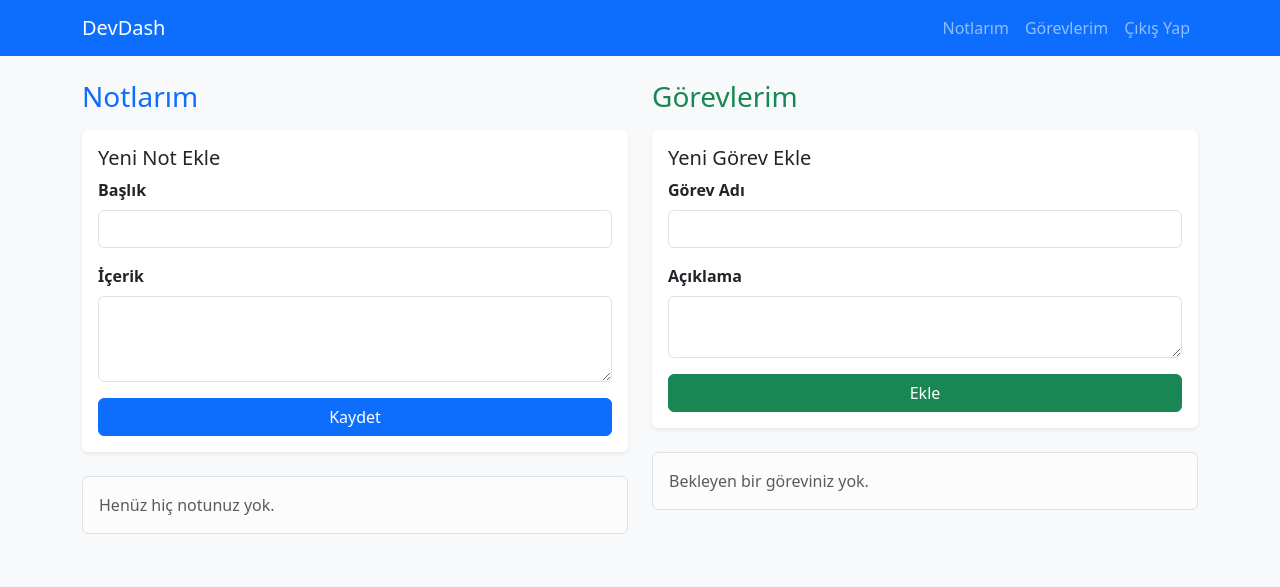
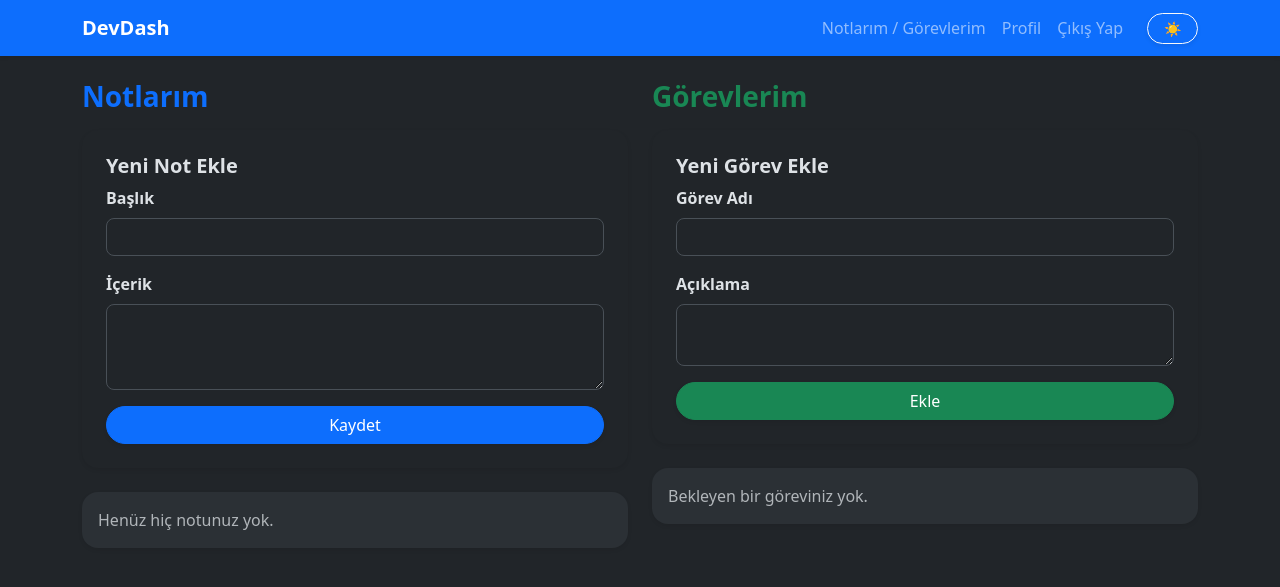
Before and after one commit to mertkonus/devdash, a Flask app: page / in a window 1280 px wide. Shown: the top 587 px of the page. Run offline with Flask 3, Linux system fonts and the light colour scheme; the visitor is signed in with stand-in values (Sample User, id 1); data that the repository does not hold is empty; some libraries are stand-ins or nearby versions.

Commit message:
feat: implement dynamic dark/light mode toggle with localstorage and overhaul UI with modern premium styles

```diff
--- a/app/templates/base.html
+++ b/app/templates/base.html
@@ -1,5 +1,5 @@
 <!DOCTYPE html>
-<html lang="tr">
+<html lang="tr" data-bs-theme="dark">
 <head>
     <meta charset="UTF-8">
     <meta name="viewport" content="width=device-width, initial-scale=1.0">
@@ -7,24 +7,32 @@
     <!-- Bootstrap 5 CSS -->
     <link href="https://cdn.jsdelivr.net/npm/bootstrap@5.3.2/dist/css/bootstrap.min.css" rel="stylesheet">
     <style>
-        body { background-color: #f8f9fa; }
+        /* Modern derinlik hissi için hover efekti */
+        .card-hover:hover {
+            transform: translateY(-3px);
+            transition: transform 0.3s ease, box-shadow 0.3s ease;
+            box-shadow: 0 .5rem 1rem rgba(0,0,0,.15)!important;
+        }
+        .card-hover {
+            transition: transform 0.3s ease, box-shadow 0.3s ease;
+        }
     </style>
 </head>
 <body>
-    <nav class="navbar navbar-expand-lg navbar-dark bg-primary mb-4">
+    <nav class="navbar navbar-expand-lg navbar-dark bg-primary mb-4 shadow-sm">
         <div class="container">
-            <a class="navbar-brand" href="/">DevDash</a>
+            <a class="navbar-brand fw-bold" href="/">DevDash</a>
             <button class="navbar-toggler" type="button" data-bs-toggle="collapse" data-bs-target="#navbarNav">
                 <span class="navbar-toggler-icon"></span>
             </button>
             <div class="collapse navbar-collapse" id="navbarNav">
-                <ul class="navbar-nav ms-auto">
+                <ul class="navbar-nav ms-auto align-items-lg-center">
                     {% if current_user.is_authenticated %}
                         <li class="nav-item">
-                            <a class="nav-link" href="#">Notlarım</a>
+                            <a class="nav-link" href="{{ url_for('main.index') }}">Notlarım / Görevlerim</a>
                         </li>
                         <li class="nav-item">
-                            <a class="nav-link" href="#">Görevlerim</a>
+                            <a class="nav-link" href="{{ url_for('main.profile') }}">Profil</a>
                         </li>
                         <li class="nav-item">
                             <a class="nav-link" href="{{ url_for('auth.logout') }}">Çıkış Yap</a>
@@ -37,6 +45,13 @@
                             <a class="nav-link" href="{{ url_for('auth.register') }}">Kayıt Ol</a>
                         </li>
                     {% endif %}
+
+                    <!-- Koyu/Açık Tema Butonu -->
+                    <li class="nav-item ms-lg-3 mt-2 mt-lg-0">
+                        <button id="themeToggleBtn" class="btn btn-sm btn-outline-light px-3 rounded-pill d-flex align-items-center gap-2 shadow-sm">
+                            <span id="themeIcon">☀️</span> <span class="d-lg-none">Tema Değiştir</span>
+                        </button>
+                    </li>
                 </ul>
             </div>
         </div>
@@ -53,7 +68,7 @@
                     {% elif category == 'error' or category == 'danger' %}
                         {% set alert_class = 'alert-danger' %}
                     {% endif %}
-                    <div class="alert {{ alert_class }} alert-dismissible fade show" role="alert">
+                    <div class="alert {{ alert_class }} alert-dismissible fade show shadow-sm rounded-4 border-0" role="alert">
                         {{ message }}
                         <button type="button" class="btn-close" data-bs-dismiss="alert" aria-label="Kapat"></button>
                     </div>
@@ -67,5 +82,33 @@
 
     <!-- Bootstrap 5 JS Bundle -->
     <script src="https://cdn.jsdelivr.net/npm/bootstrap@5.3.2/dist/js/bootstrap.bundle.min.js"></script>
+
+    <!-- Dinamik Tema Değiştirme Kodu -->
+    <script>
+        document.addEventListener('DOMContentLoaded', () => {
+            const htmlElement = document.documentElement;
+            const themeToggleBtn = document.getElementById('themeToggleBtn');
+            const themeIcon = document.getElementById('themeIcon');
+
+            // Kullanıcı tercihini localStorage'dan çek
+            const savedTheme = localStorage.getItem('theme');
+            if (savedTheme) {
+                htmlElement.setAttribute('data-bs-theme', savedTheme);
+                themeIcon.textContent = savedTheme === 'dark' ? '☀️' : '🌙';
+            } else {
+                // Varsayılan dark ise butonu ayarla
+                themeIcon.textContent = htmlElement.getAttribute('data-bs-theme') === 'dark' ? '☀️' : '🌙';
+            }
+
+            themeToggleBtn.addEventListener('click', () => {
+                const currentTheme = htmlElement.getAttribute('data-bs-theme');
+                const newTheme = currentTheme === 'dark' ? 'light' : 'dark';
+
+                htmlElement.setAttribute('data-bs-theme', newTheme);
+                localStorage.setItem('theme', newTheme);
+                themeIcon.textContent = newTheme === 'dark' ? '☀️' : '🌙';
+            });
+        });
+    </script>
 </body>
 </html>
--- a/app/templates/main/index.html
+++ b/app/templates/main/index.html
@@ -4,30 +4,30 @@
 <div class="row">
     <!-- SOL SÜTUN: NOTLAR -->
     <div class="col-md-6 mb-4">
-        <h3 class="mb-3 text-primary">Notlarım</h3>
+        <h3 class="mb-3 fw-bold text-primary">Notlarım</h3>
 
         <!-- Not Ekleme Formu -->
-        <div class="card shadow-sm mb-4 border-0">
-            <div class="card-body">
-                <h5 class="card-title">Yeni Not Ekle</h5>
+        <div class="card shadow-sm mb-4 border-0 rounded-4">
+            <div class="card-body p-4">
+                <h5 class="card-title fw-bold">Yeni Not Ekle</h5>
                 <form action="{{ url_for('main.add_note') }}" method="post" novalidate>
                     {{ note_form.hidden_tag() }}
                     <div class="mb-3">
-                        {{ note_form.title.label(class="form-label fw-bold") }}
-                        {{ note_form.title(class="form-control" + (" is-invalid" if note_form.title.errors else "")) }}
+                        {{ note_form.title.label(class="form-label fw-bold text-body") }}
+                        {{ note_form.title(class="form-control rounded-3" + (" is-invalid" if note_form.title.errors else "")) }}
                         {% for error in note_form.title.errors %}
                             <div class="invalid-feedback">{{ error }}</div>
                         {% endfor %}
                     </div>
                     <div class="mb-3">
-                        {{ note_form.content.label(class="form-label fw-bold") }}
-                        {{ note_form.content(class="form-control" + (" is-invalid" if note_form.content.errors else ""), rows=3) }}
+                        {{ note_form.content.label(class="form-label fw-bold text-body") }}
+                        {{ note_form.content(class="form-control rounded-3" + (" is-invalid" if note_form.content.errors else ""), rows=3) }}
                         {% for error in note_form.content.errors %}
                             <div class="invalid-feedback">{{ error }}</div>
                         {% endfor %}
                     </div>
                     <div class="d-grid">
-                        {{ note_form.submit(class="btn btn-primary") }}
+                        {{ note_form.submit(class="btn btn-primary rounded-pill shadow-sm") }}
                     </div>
                 </form>
             </div>
@@ -37,25 +37,25 @@
         <div class="notes-list">
             {% if current_user.notes %}
                 {% for note in current_user.notes %}
-                <div class="card shadow-sm mb-3 border-start border-primary border-4">
+                <div class="card shadow-sm mb-3 border-start border-primary border-4 rounded-4 card-hover bg-body">
                     <div class="card-body">
                         <div class="d-flex justify-content-between align-items-start">
                             <div>
-                                <h5 class="card-title mb-1">{{ note.title }}</h5>
+                                <h5 class="card-title mb-1 fw-bold text-body">{{ note.title }}</h5>
                                 <h6 class="card-subtitle mb-2 text-muted small">{{ note.created_at.strftime('%Y-%m-%d %H:%M') }}</h6>
                             </div>
                             <form action="{{ url_for('main.delete_note', note_id=note.id) }}" method="post" class="d-inline">
-                                <button type="submit" class="btn btn-sm btn-outline-danger" title="Notu Sil">
+                                <button type="submit" class="btn btn-sm btn-outline-danger rounded-pill px-3" title="Notu Sil">
                                     Sil
                                 </button>
                             </form>
                         </div>
-                        <p class="card-text mt-2">{{ note.content }}</p>
+                        <p class="card-text mt-2 text-body">{{ note.content }}</p>
                     </div>
                 </div>
                 {% endfor %}
             {% else %}
-                <div class="alert alert-light border text-muted" role="alert">
+                <div class="alert shadow-sm border-0 rounded-4 text-muted bg-body-tertiary" role="alert">
                     Henüz hiç notunuz yok.
                 </div>
             {% endif %}
@@ -64,30 +64,30 @@
 
     <!-- SAĞ SÜTUN: GÖREVLER -->
     <div class="col-md-6 mb-4">
-        <h3 class="mb-3 text-success">Görevlerim</h3>
+        <h3 class="mb-3 fw-bold text-success">Görevlerim</h3>
 
         <!-- Görev Ekleme Formu -->
-        <div class="card shadow-sm mb-4 border-0">
-            <div class="card-body">
-                <h5 class="card-title">Yeni Görev Ekle</h5>
+        <div class="card shadow-sm mb-4 border-0 rounded-4">
+            <div class="card-body p-4">
+                <h5 class="card-title fw-bold">Yeni Görev Ekle</h5>
                 <form action="{{ url_for('main.add_task') }}" method="post" novalidate>
                     {{ task_form.hidden_tag() }}
                     <div class="mb-3">
-                        {{ task_form.title.label(class="form-label fw-bold") }}
-                        {{ task_form.title(class="form-control" + (" is-invalid" if task_form.title.errors else "")) }}
+                        {{ task_form.title.label(class="form-label fw-bold text-body") }}
+                        {{ task_form.title(class="form-control rounded-3" + (" is-invalid" if task_form.title.errors else "")) }}
                         {% for error in task_form.title.errors %}
                             <div class="invalid-feedback">{{ error }}</div>
                         {% endfor %}
                     </div>
                     <div class="mb-3">
-                        {{ task_form.description.label(class="form-label fw-bold") }}
-                        {{ task_form.description(class="form-control" + (" is-invalid" if task_form.description.errors else ""), rows=2) }}
+                        {{ task_form.description.label(class="form-label fw-bold text-body") }}
+                        {{ task_form.description(class="form-control rounded-3" + (" is-invalid" if task_form.description.errors else ""), rows=2) }}
                         {% for error in task_form.description.errors %}
                             <div class="invalid-feedback">{{ error }}</div>
                         {% endfor %}
                     </div>
                     <div class="d-grid">
-                        {{ task_form.submit(class="btn btn-success") }}
+                        {{ task_form.submit(class="btn btn-success rounded-pill shadow-sm") }}
                     </div>
                 </form>
             </div>
@@ -96,11 +96,11 @@
         <!-- Mevcut Görevler -->
         <div class="tasks-list">
             {% if current_user.tasks %}
-                <ul class="list-group shadow-sm border-0">
+                <ul class="list-group shadow-sm border-0 rounded-4">
                 {% for task in current_user.tasks %}
                     {% set is_done = task.status == 'Bitti' %}
-                    <li class="list-group-item d-flex justify-content-between align-items-center {{ 'bg-light text-muted border-secondary border-opacity-25' if is_done else 'border-success border-opacity-50' }} mb-2 rounded">
-                        <div class="{{ 'text-decoration-line-through' if is_done else '' }}">
+                    <li class="list-group-item d-flex justify-content-between align-items-center {{ 'bg-body-tertiary text-muted border-secondary border-opacity-25' if is_done else 'border-success border-opacity-50 bg-body' }} mb-2 rounded-4 card-hover border p-3">
+                        <div class="{{ 'text-decoration-line-through' if is_done else 'text-body' }}">
                             <h6 class="mb-0 fw-bold">{{ task.title }}</h6>
                             {% if task.description %}
                                 <small class="d-block mt-1">{{ task.description }}</small>
@@ -110,21 +110,21 @@
                             <!-- Toggle Button -->
                             <form action="{{ url_for('main.toggle_task', task_id=task.id) }}" method="post" class="d-inline me-1">
                                 {% if is_done %}
-                                    <button type="submit" class="btn btn-sm btn-secondary">Geri Al</button>
+                                    <button type="submit" class="btn btn-sm btn-outline-secondary rounded-pill px-3">Geri Al</button>
                                 {% else %}
-                                    <button type="submit" class="btn btn-sm btn-success">Tamamla</button>
+                                    <button type="submit" class="btn btn-sm btn-success rounded-pill px-3 shadow-sm">Tamamla</button>
                                 {% endif %}
                             </form>
                             <!-- Delete Button -->
                             <form action="{{ url_for('main.delete_task', task_id=task.id) }}" method="post" class="d-inline">
-                                <button type="submit" class="btn btn-sm btn-outline-danger">Sil</button>
+                                <button type="submit" class="btn btn-sm btn-outline-danger rounded-pill px-3">Sil</button>
                             </form>
                         </div>
                     </li>
                 {% endfor %}
                 </ul>
             {% else %}
-                <div class="alert alert-light border text-muted" role="alert">
+                <div class="alert shadow-sm border-0 rounded-4 text-muted bg-body-tertiary" role="alert">
                     Bekleyen bir göreviniz yok.
                 </div>
             {% endif %}
```
Also changed, not shown: app/templates/auth/login.html (+10 -10 lines), app/templates/auth/register.html (+13 -13 lines), app/templates/main/profile.html (+14 -14 lines), 3 other files.
